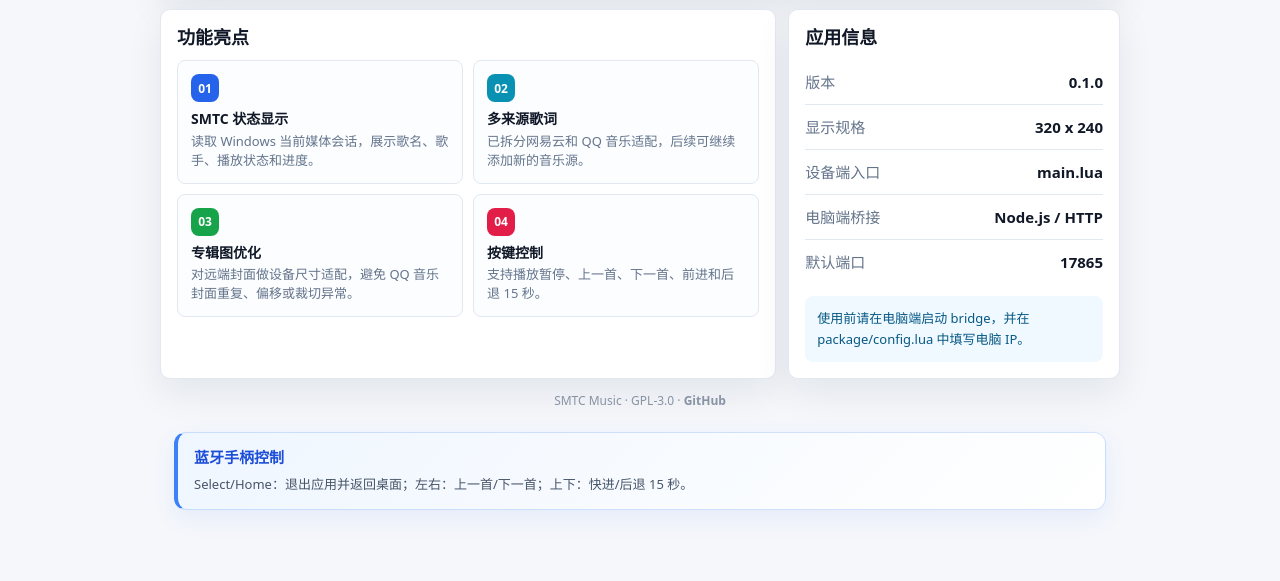
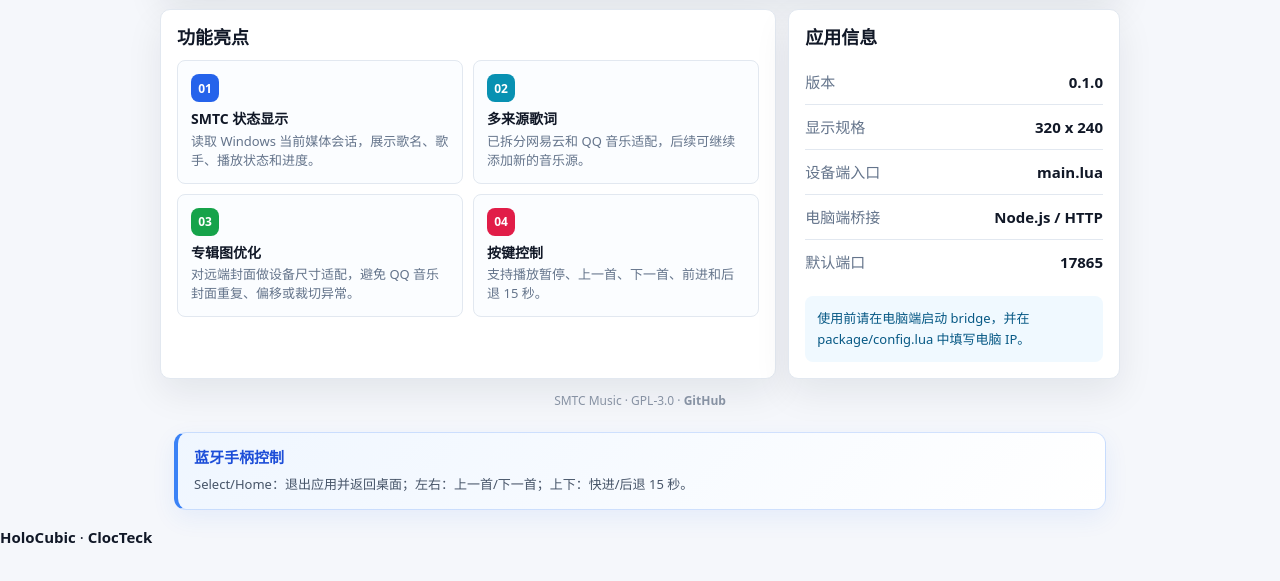
Before and after one commit to clocteck/holocubic-smtc-music, a plain HTML site: page package/info.html in a window 1280 px wide. Shown: the part 155-736 px from the top of the page. Drawn offline with Linux system fonts and the light colour scheme.

Commit message:
docs: link to ClocTeck and the HoloCubic platform

```diff
--- a/package/info.html
+++ b/package/info.html
@@ -213,5 +213,6 @@
     })();
   </script>
   <section class="controller-support" style="width:calc(100% - 28px);max-width:932px;margin:14px auto 0;padding:14px 16px;border:1px solid rgba(59,130,246,.22);border-left:4px solid #3b82f6;border-radius:12px;background:linear-gradient(135deg,rgba(239,246,255,.98),rgba(255,255,255,.98));box-shadow:0 8px 24px rgba(37,99,235,.08)"><h2 style="margin:0 0 6px;color:#1d4ed8;font-size:15px;line-height:1.35">蓝牙手柄控制</h2><p style="margin:0;color:#475569;font-size:13px;line-height:1.65">Select/Home：退出应用并返回桌面；左右：上一首/下一首；上下：快进/后退 15 秒。</p></section>
+  <p><a href="https://clocteck.com/pages/holocubic">HoloCubic</a> · <a href="https://clocteck.com/">ClocTeck</a></p>
 </body>
 </html>
```
Also changed, not shown: README.md, 1 other file.
